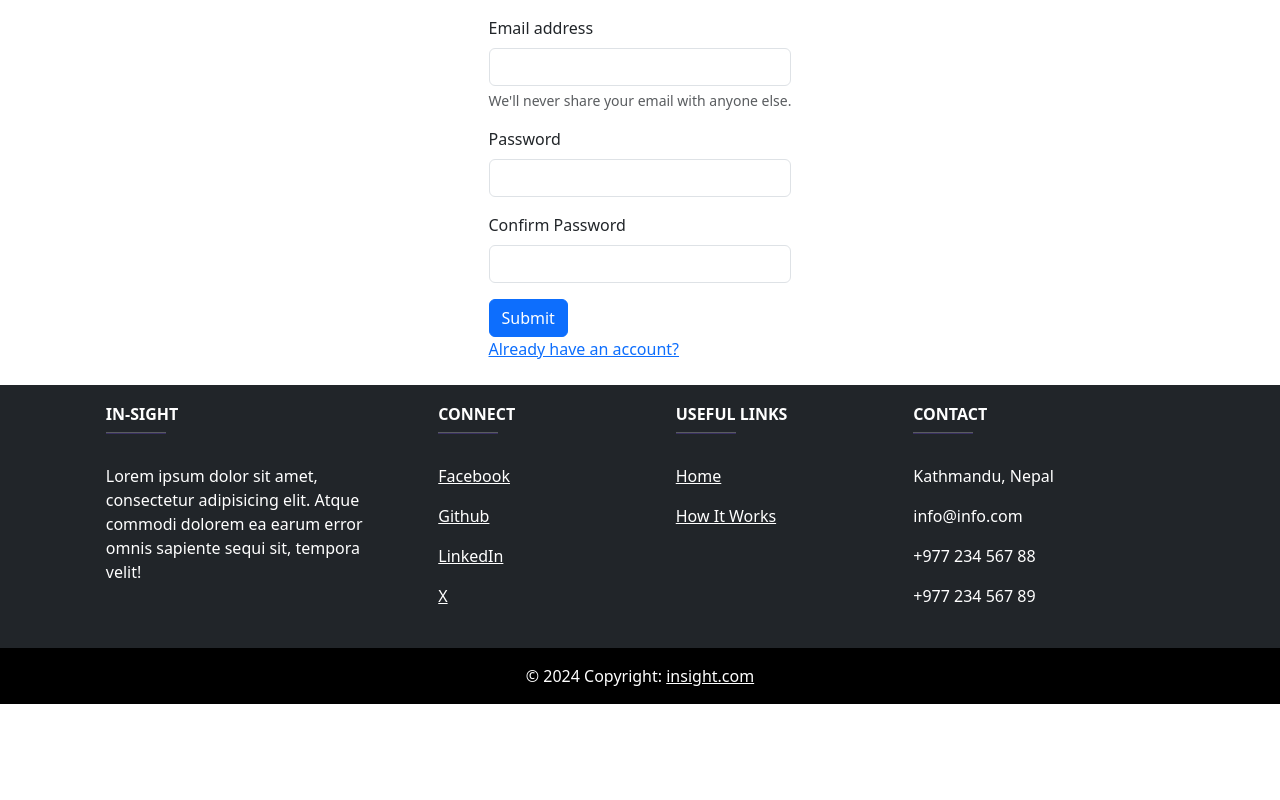
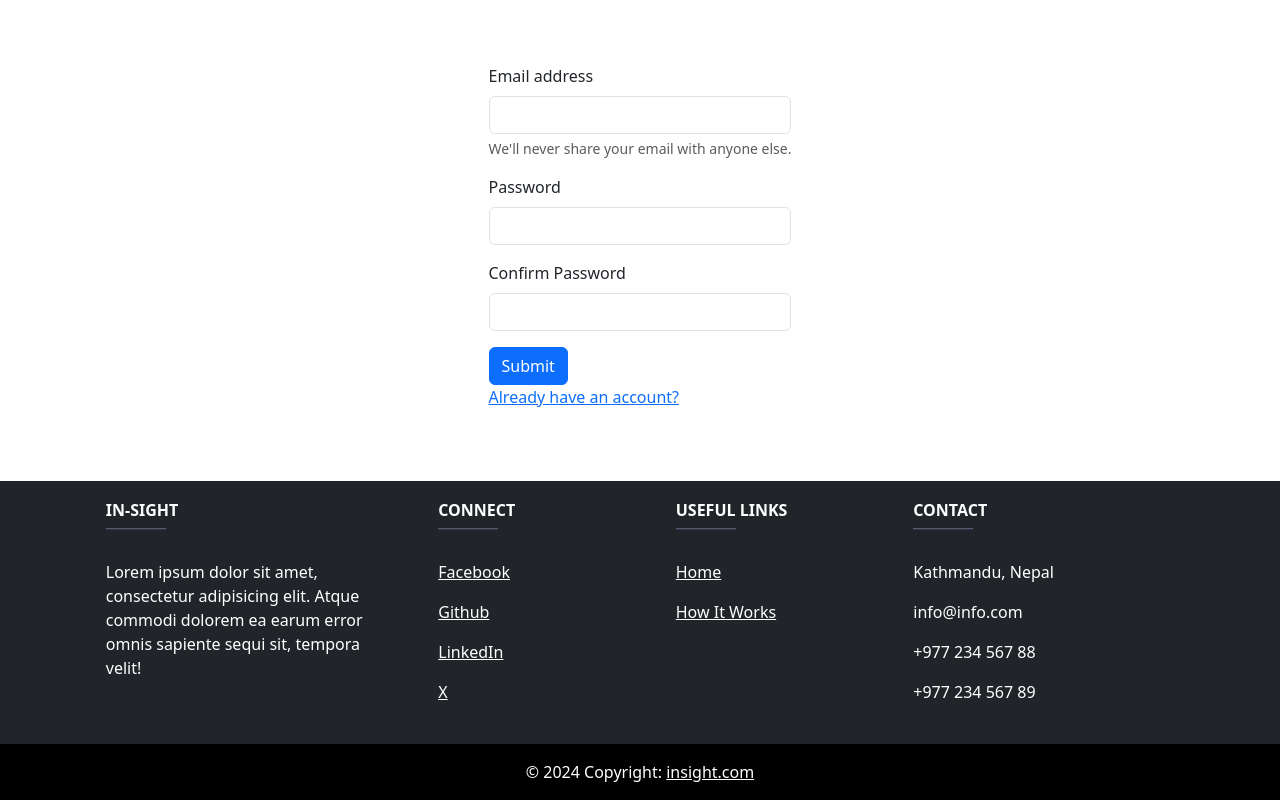
Before and after one commit to londonreturns/in-sight, a Flask app: page /registrationPage in a window 1280 px wide. Shown: the part 127-927 px from the top of the page. Before the commit the page ends 831 px from the top, so only its background shows below. Run offline with Flask 3, Linux system fonts and the light colour scheme.

Commit message:
footer fixed for login and registration

```diff
--- a/in-sight-code/templates/login.html
+++ b/in-sight-code/templates/login.html
@@ -5,6 +5,8 @@
 {% endblock %}
 
 {% block body %}
+    <main class="min-vh">
+        <div class="container py-5">
             <div class="d-flex justify-content-center">
                 <form>
                     <div class="mb-3">
@@ -21,6 +23,8 @@
                     <a href="/registrationPage">Do not have an account?</a>
                 </form>
             </div>
+        </div>
+    </main>
     {% include "toast.html" %}
 {% endblock %}
 
--- a/in-sight-code/templates/registration.html
+++ b/in-sight-code/templates/registration.html
@@ -5,19 +5,25 @@
 {% endblock %}
 
 {% block body %}
+
+    <main class="min-vh">
+        <div class="container py-5">
             <div class="d-flex justify-content-center">
                 <div>
                     <form method="POST" action="/registerUser">
                         <div class="mb-3">
                             <label for="email" class="form-label">Email address</label>
-                    <input type="email" class="form-control" id="email" name="email" aria-describedby="emailHelp">
-                    <div id="emailHelp" class="form-text" aria-required="true">We'll never share your email with anyone
+                            <input type="email" class="form-control" id="email" name="email"
+                                   aria-describedby="emailHelp">
+                            <div id="emailHelp" class="form-text" aria-required="true">We'll never share your email with
+                                anyone
                                 else.
                             </div>
                         </div>
                         <div class="mb-3">
                             <label for="password" class="form-label">Password</label>
-                    <input type="password" class="form-control" id="password" name="password" aria-required="true">
+                            <input type="password" class="form-control" id="password" name="password"
+                                   aria-required="true">
                         </div>
                         <div class="mb-3">
                             <label for="confirmPassword" class="form-label">Confirm Password</label>
@@ -30,6 +36,8 @@
                     </form>
                 </div>
             </div>
+        </div>
+    </main>
     {% include "toast.html" %}
 {% endblock %}
 
```
Lines whose indentation alone changed are shown as unchanged.
